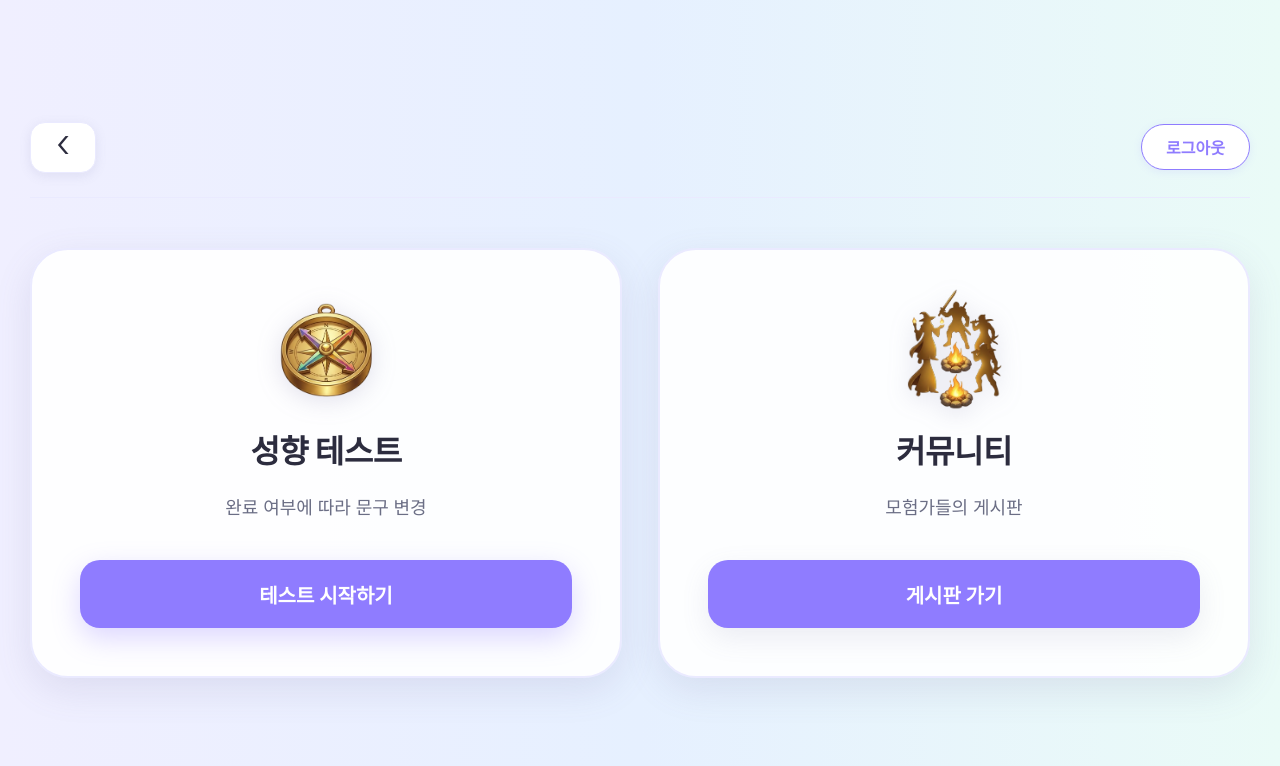
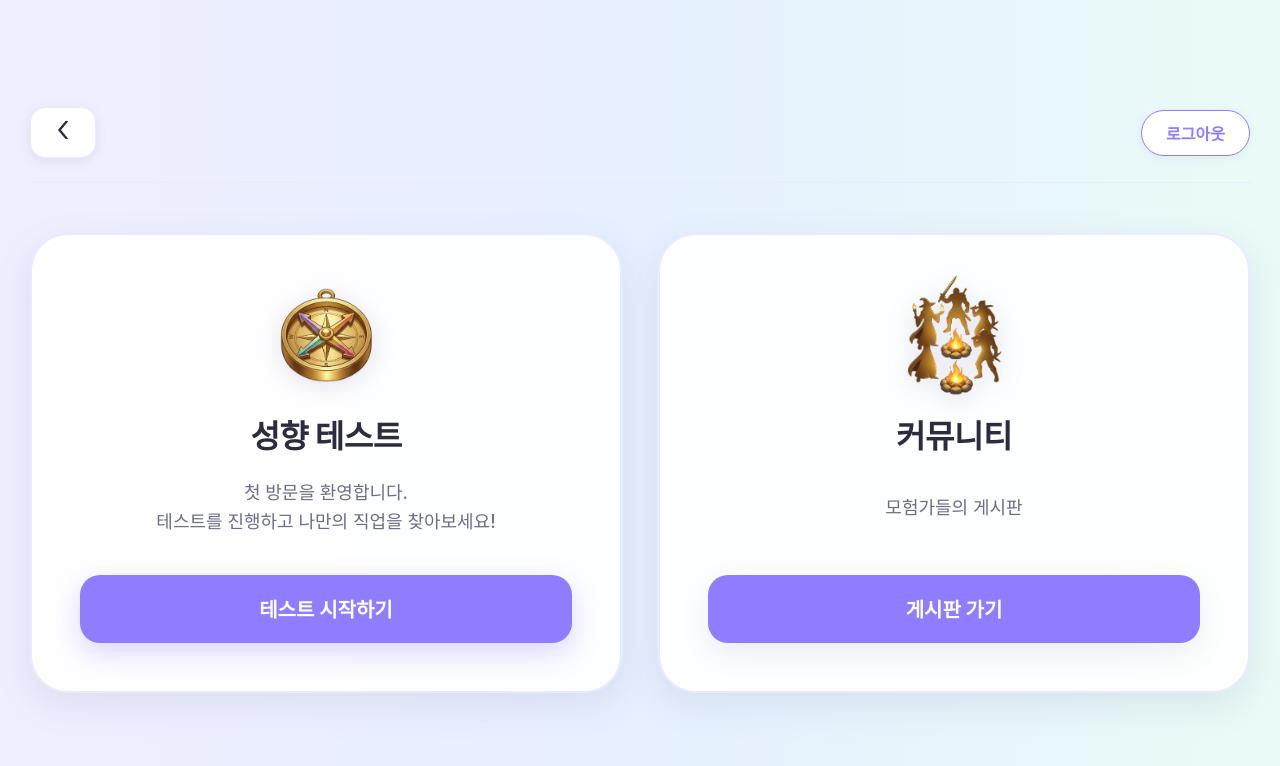
Before and after one commit to RPG-MBTI-Miniproject/rpg-project, a Flask app: template templates/hub.html in a window 1280 px wide. Shown: the top 766 px of the page. Run offline with Flask 3, Linux system fonts and the light colour scheme; the template is opened without the code that fills it, so the values that code supplies are empty.

Commit message:
허브 출력문구 변경

```diff
--- a/templates/hub.html
+++ b/templates/hub.html
@@ -46,7 +46,8 @@
                     이미 테스트를 완료하셨습니다.<br>
                     언제든지 다시 테스트하여 새로운 직업을 찾아보세요!
                     {% else %}
-                    완료 여부에 따라 문구 변경
+                    첫 방문을 환영합니다.<br>
+                    테스트를 진행하고 나만의 직업을 찾아보세요!
                     {% endif %}
                 </p>
                 <div class="hub-card-action">
```
